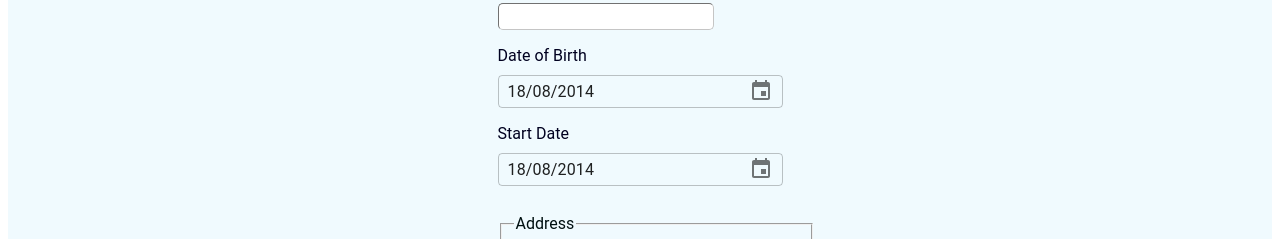
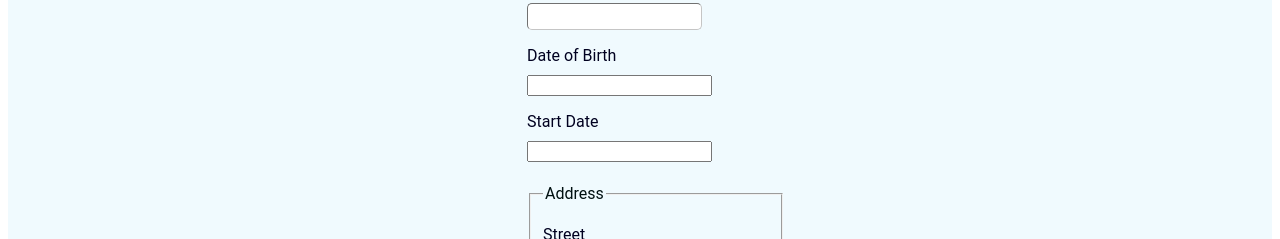
Before and after one commit to wfarre/hrnet-app, a React (Create React App) app: page / in a window 1280 px wide. Shown: the part 380-619 px from the top of the page. Built offline with nearby package versions, Linux system fonts and the light colour scheme.

Commit message:
try to improve performance

```diff
--- a/package.json
+++ b/package.json
@@ -17,6 +17,7 @@
     "moment": "^2.29.4",
     "prop-types": "^15.8.1",
     "react": "^18.2.0",
+    "react-datepicker": "^4.8.0",
     "react-dom": "^18.1.0",
     "react-redux": "^8.0.2",
     "react-router": "^6.3.0",
--- a/src/Components/DatePicker/DatePicker.jsx
+++ b/src/Components/DatePicker/DatePicker.jsx
@@ -1,12 +1,15 @@
 import * as React from "react";
 import { useState } from "react";
-import dayjs from "dayjs";
-import Stack from "@mui/material/Stack";
-import TextField from "@mui/material/TextField";
-import { LocalizationProvider } from "@mui/x-date-pickers/LocalizationProvider";
-import { AdapterDayjs } from "@mui/x-date-pickers/AdapterDayjs";
-import { DesktopDatePicker } from "@mui/x-date-pickers/DesktopDatePicker";
+// import dayjs from "dayjs";
+// import Stack from "@mui/material/Stack";
+// import TextField from "@mui/material/TextField";
+// import { LocalizationProvider } from "@mui/x-date-pickers/LocalizationProvider";
+// import { AdapterDayjs } from "@mui/x-date-pickers/AdapterDayjs";
+// import { DesktopDatePicker } from "@mui/x-date-pickers/DesktopDatePicker";
 import PropTypes from "prop-types";
+import DatePickerC from "react-datepicker";
+
+import "react-datepicker/dist/react-datepicker.css";
 
 /**
  * React componenet DatePicker
@@ -14,7 +17,8 @@ import PropTypes from "prop-types";
  * @returns DatePicker component
  */
 const DatePicker = ({ handleDate }) => {
-  const [value, setValue] = useState(dayjs("2014-08-18T21:11:54"));
+  const [value, setValue] = useState();
+  // const [startDate, setStartDate] = useState(new Date());
 
   const handleChange = (newValue) => {
     setValue(newValue);
@@ -22,17 +26,24 @@ const DatePicker = ({ handleDate }) => {
   };
 
   return (
-    <LocalizationProvider dateAdapter={AdapterDayjs}>
-      <Stack spacing={3}>
-        <DesktopDatePicker
-          className="date-picker"
-          inputFormat="DD/MM/YYYY"
-          value={value === null ? "06/09/2022" : value}
-          onChange={handleChange}
-          renderInput={(params) => <TextField {...params} />}
-        />
-      </Stack>
-    </LocalizationProvider>
+    // <LocalizationProvider dateAdapter={AdapterDayjs}>
+    //   <Stack spacing={3}>
+    //     <DesktopDatePicker
+    //       className="date-picker"
+    //       inputFormat="DD/MM/YYYY"
+    //       value={value === null ? "06/09/2022" : value}
+    //       onChange={handleChange}
+    //       renderInput={(params) => <TextField {...params} />}
+    //     />
+    //   </Stack>
+    // </LocalizationProvider>
+
+    <DatePickerC
+      className="date-picker"
+      selected={value}
+      onChange={handleChange}
+      dateFormat="dd/MM/yyyy"
+    />
   );
 };
 
--- a/src/Components/Table/Table.jsx
+++ b/src/Components/Table/Table.jsx
@@ -95,10 +95,10 @@ const Table = ({ employees }) => {
         setStartIndex(0);
         return employees.filter(
           (employee) =>
-            employee.firstName
+            employee._firstName
               .toLowerCase()
               .includes(searchInput.toLowerCase()) ||
-            employee.lastName.toLowerCase().includes(searchInput.toLowerCase())
+            employee._lastName.toLowerCase().includes(searchInput.toLowerCase())
         );
       }
     };
```
Also changed, not shown: 1 other file (tests, documents, lock files or other folders).
